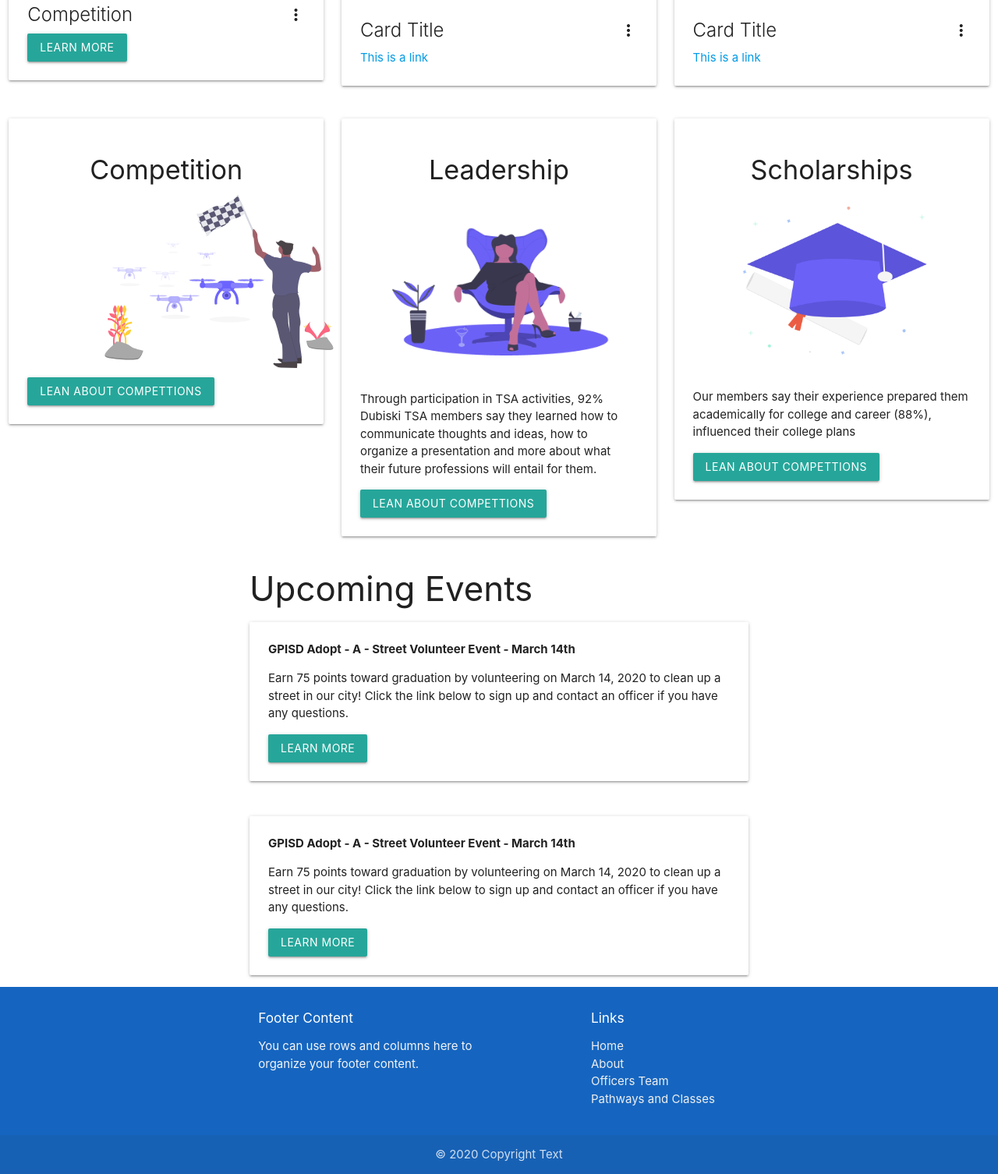
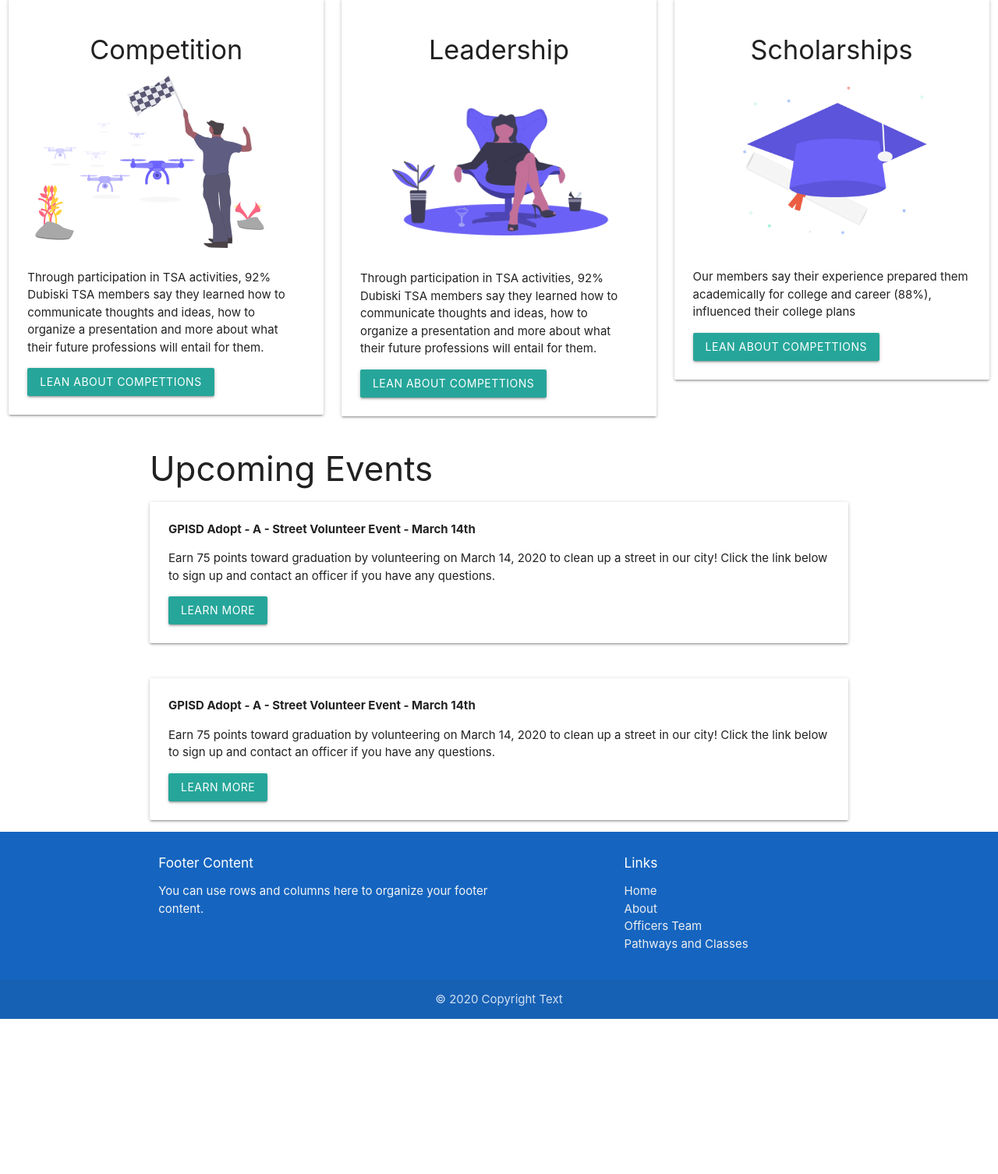
Before and after one commit to fastfists/TSAZone, a Flask app: page / in a window 1280 px wide. Shown: the part 1357-2863 px from the top of the page at 78% size. After the commit the page ends 2664 px from the top, so only its background shows below. Run offline with Flask 2, Linux system fonts and the light colour scheme.

Commit message:
added potential new layout boxes

```diff
--- a/templates/home.html
+++ b/templates/home.html
@@ -1,51 +1,8 @@
 {% extends 'layout.html' %}
-
-{% block css %}
-<style>
-    .container {
-        position: relative;
-        width: 50%;
-    }
-
-    .image {
-        display: block;
-        width: 50%;
-        height: 50%;
-    }
-
-    .overlay {
-        position: absolute;
-        top: 0;
-        bottom: 0;
-        left: 0;
-        right: 0;
-        height: 130%;
-        width: 150%;
-        opacity: 0;
-        transition: .5s ease;
-        background-color: #008CBA;
-    }
-
-    .container:hover .overlay {
-        opacity: 1;
-    }
-
-    .text {
-        color: white;
-        font-size: 15px;
-        position: absolute;
-        top: 50%;
-        left: 50%;
-        -webkit-transform: translate(-50%, -50%);
-        -ms-transform: translate(-50%, -50%);
-        transform: translate(-50%, -50%);
-        text-align: center;
-    }
-</style>
-{% endblock css %}
 
 {% block body %}
 <section style="background:#B6C6F0">
+
     <div class="valign-wrapper container">
         <div class="row">
             <div class="col s6">
@@ -62,8 +19,9 @@
         </div>
     </div>
 </section>
+
 <section>
-    <div class="card side">
+    <div class="card side z-depth-3">
         <div class="card-content grey lighten-5">
             <center>
                 <h5><b>What is TSA?</b></h5>
@@ -81,7 +39,8 @@
                 Dubiski’s Technology Student Association chapter envokes the mission of TSA by enhancing personal
                 development, leadership, and career opportunities in STEM. All while encouraging it’s members to apply
                 and integrate these concepts through intracurricular activities, competitions, and other related
-                programs.</p>
+                programs.
+            </p>
         </div>
         <div class="card-tabs">
             <ul class="tabs tabs-fixed-width">
@@ -92,16 +51,28 @@
         </div>
         <div class="card-content grey lighten-4">
             <div id="test4">
-                <p><b>Mission Statement:</b>The Technology Student Association (TSA) enhances personal development,
+                <p>
+
+                    <b>Mission Statement:</b>
+                    The Technology Student Association (TSA) enhances personal development,
                     leadership, and career opportunities in science, technology, engineering, and math (STEM), whereby
                     members apply and integrate these concepts through intracurricular activities, competitions, and
-                    related programs.</p>
-                &nbsp;
-                <p><b>Vision:</b>TSA is accelerating student achievement and supporting teachers by providing engaging
-                    opportunities to develop STEM skills.</p>
-                &nbsp;
-                <p><b>Motto:</b>Learning to lead in a technical world.</p>
-                &nbsp;
+                    related programs.
+                </p>
+                <br>
+                <p>
+
+                    <b>Vision:</b>
+                    TSA is accelerating student achievement and supporting teachers by providing engaging
+                    opportunities to develop STEM skills.
+                </p>
+                <br>
+                <p>
+
+                    <b>Motto:</b>
+                    Learning to lead in a technical world.
+                </p>
+                <br>
             </div>
 
 
@@ -154,40 +125,46 @@
         <div class="col s4">
             <div class="card">
                 <div class="card-image waves-effect waves-block waves-light">
-                    <img class="activator" src="images/office.jpg">
+                    <img class="activator" src="/static/images/leadership.svg">
                 </div>
                 <div class="card-content">
-                    <span class="card-title activator grey-text text-darken-4">Card Title<i
+                    <span class="card-title activator grey-text text-darken-4">Leadership<i
                             class="material-icons right">more_vert</i></span>
-                    <p><a href="#">This is a link</a></p>
+                    <p><a class="btn" href="#">Learn More</a></p>
                 </div>
                 <div class="card-reveal">
-                    <span class="card-title grey-text text-darken-4">Card Title<i
+                    <span class="card-title grey-text text-darken-4">Leadership<i
                             class="material-icons right">close</i></span>
-                    <p>Here is some more information about this product that is only revealed once clicked on.</p>
+                    <p>
+                        Through participation in TSA activities, 92% Dubiski TSA members say they learned how tools
+                        communicate thoughts and ideas, how to organize a presentation and more about what their future
+                        professions will entail for them.
+                    </p>
                 </div>
             </div>
         </div>
         <div class="col s4">
             <div class="card">
                 <div class="card-image waves-effect waves-block waves-light">
-                    <img class="activator" src="images/office.jpg">
+                    <img class="activator" src="/static/images/scholarcap.svg">
                 </div>
                 <div class="card-content">
-                    <span class="card-title activator grey-text text-darken-4">Card Title<i
+                    <span class="card-title activator grey-text text-darken-4">Scholarships<i
                             class="material-icons right">more_vert</i></span>
-                    <p><a href="#">This is a link</a></p>
+                    <p><a class="btn" href="#">Learn More</a></p>
                 </div>
                 <div class="card-reveal">
-                    <span class="card-title grey-text text-darken-4">Card Title<i
+                    <span class="card-title grey-text text-darken-4">Scholarships<i
                             class="material-icons right">close</i></span>
-                    <p>Here is some more information about this product that is only revealed once clicked on.</p>
+                    <p>
+                        Our members say their experience prepared them academically for college and career (88%),
+                        influenced their college plans
+                    </p>
                 </div>
             </div>
         </div>
     </div>
 </section>
-</div>
 <section>
     <div class="row">
         <div class="col s4">
@@ -195,26 +172,27 @@
                 <center>
                     <h4>Competition</h4>
                 </center>
-                <div class="container">
                 <img src="/static/images/competition.svg" alt="">
-                    <div class="overlay">
-                        <div class="text">Through participation in TSA activities, 92% Dubiski TSA members say they
+                <p class="text">
+                    Through participation in TSA activities, 92% Dubiski TSA members say they
                     learned how to communicate thoughts and ideas,
                     how to organize a presentation and more about what their future professions will entail for
                     them.
-                        </div>
-                    </div>
-                </div>
+                </p>
                 <a class="btn" href="/competions">Lean about compettions</a>
             </div>
         </div>
         <div class="col s4">
             <div class="card-panel">
-                <center><h4>Leadership</h4></center>
-               <center><img class="responsive-img" src="/static/images/leadership.png" alt="" width="285" height="60"></center>
+                <center>
+                    <h4>Leadership</h4>
+                    <img class="responsive-img" src="/static/images/leadership.png" alt="" width="285" height="60">
+                </center>
                 <p>
-                    Through participation in TSA activities, 92% Dubiski TSA members say they learned how to communicate
-                    thoughts and ideas, how to organize a presentation and more about what their future professions will
+                    Through participation in TSA activities, 92% Dubiski TSA members say they learned how to
+                    communicate
+                    thoughts and ideas, how to organize a presentation and more about what their future professions
+                    will
                     entail for them.
                 </p>
                 <a class="btn" href="/competions">Lean about compettions</a>
@@ -226,8 +204,8 @@
                 <center>
                     <h4>Scholarships</h4>
                 </center>
-                        <center><img class="responsive-img" src="/static/images/scholarcap.png" alt="" width="285"
-                                height="120"></center>
+                <center><img class="responsive-img" src="/static/images/scholarcap.png" alt="" width="285" height="120">
+                </center>
                 <p>
                     Our members say their experience prepared them academically for college and career (88%),
                     influenced their college plans
```
Also changed, not shown: static/images/leadership.svg (added), static/images/scholarcap.svg (added). Lines whose indentation alone changed are shown as unchanged.
